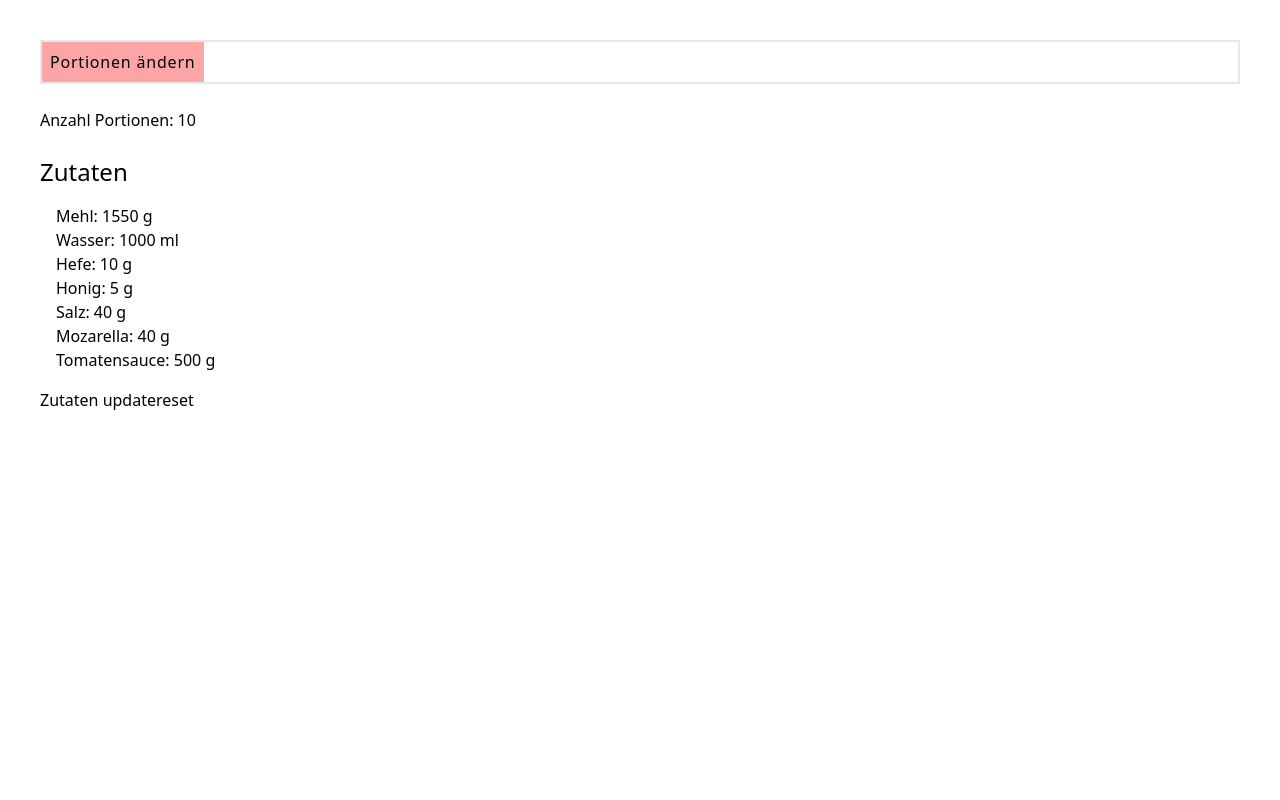
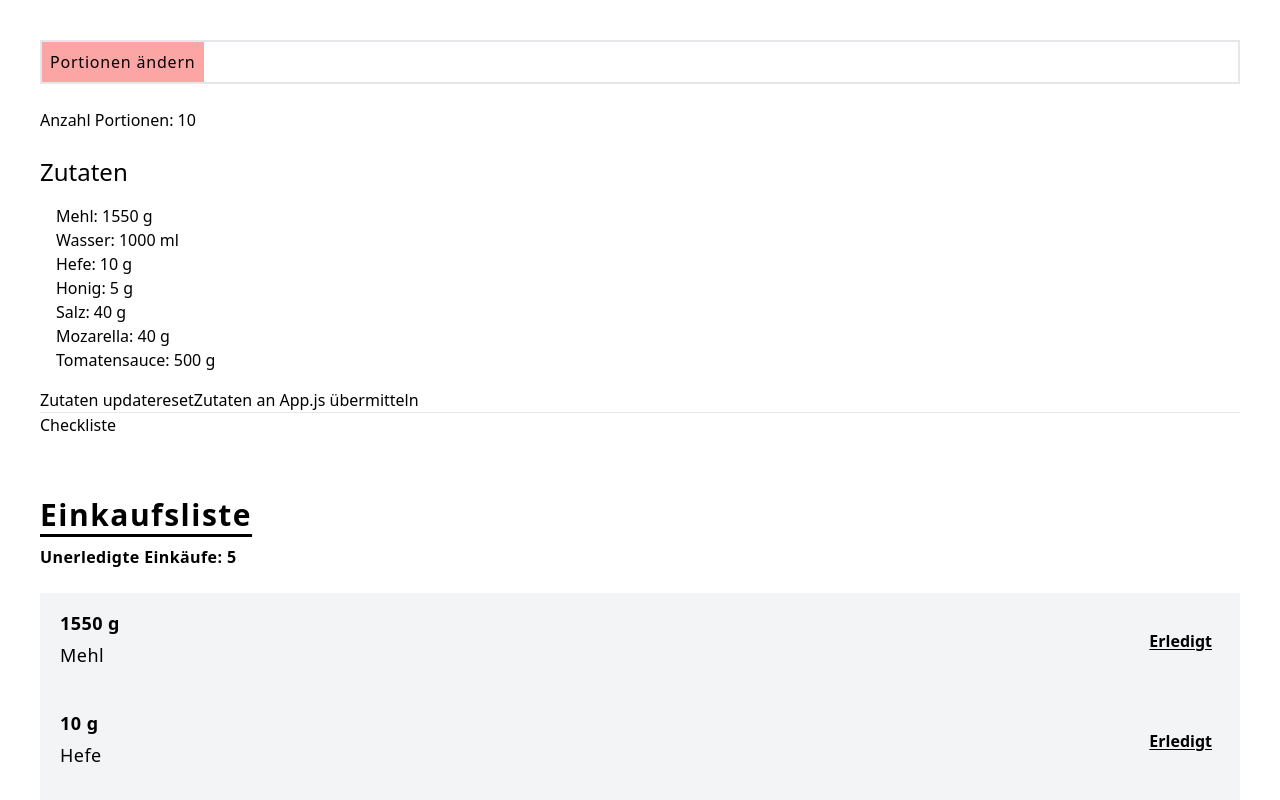
Before and after one commit to timvonfelten/PizzaApp, a React (Create React App) app: page / in a window 1280 px wide. Shown: the top 800 px of the page. Built offline with nearby package versions, Linux system fonts and the light colour scheme.

Commit message:
V 0.1.2
Einkaufsliste hinzugefügt

```diff
--- a/src/App.js
+++ b/src/App.js
@@ -2,17 +2,29 @@ import logo from './logo.svg';
 import Portionen from './components/Portionen';
 import { useState } from 'react';
 import Zutaten from './components/Zutaten';
+import Einkaufsliste from './components/Einkaufsliste';
 
 function App() {
 
   // Daten aus Child Komponent an Partner Komponent übergeben Portionen > App.js
-  const [data, setData] = useState(10);
+  const [port, setPort] = useState(10);
+  const [zutaten, setZutaten] = useState(1);
 
   // Portionen changer einblenden
   const [view, setView] = useState(true);
+  //Portionen von Child an App übergeben
   const childToParent = (childdata) => {
-    setData(childdata);
+    setPort(childdata);
   }
+  //
+  const zutatenToParent = (childdata) => {
+    setZutaten(childdata);
+  }
+
+  const print = () => {
+    console.log("zutaten:", zutaten)
+  }
+
 
 
 // Portionen changer einblenden
@@ -39,8 +51,12 @@ function App() {
       </div>
       </div>
       <br></br>
-      Anzahl Portionen: {data} <br></br>
-      <Zutaten portAnz={data}/>
+      Anzahl Portionen: {port} <br></br>
+      <Zutaten zutatenToParent={zutatenToParent} portAnz={port}/>
+      <hr></hr>
+      <h1>Checkliste</h1>
+      <Einkaufsliste category="Einkaufsliste" zutaten={zutaten}></Einkaufsliste>
+      <button onClick={print}>Print</button>
     </div>
   );
 }
--- /dev/null
+++ b/src/components/Einkaufsliste.js
@@ -0,0 +1,90 @@
+import React from 'react'
+import Todo from './Todo'
+import { useState, useEffect } from 'react';
+
+
+
+var doneCount = 0
+
+const TodoList = (props) => {
+
+    console.log("test:", props.zutaten.mehl)
+
+    const allchecks = [
+        {category: "Einkaufsliste", description: "Mehl", text: props.zutaten.mehl, done: false},
+        {category: "Einkaufsliste", description: "Hefe", text: props.zutaten.hefe, done: false},
+        {category: "Einkaufsliste", description: "Honig", text: props.zutaten.honig, done: false},
+        {category: "Einkaufsliste", description: "Mozarella", text: props.zutaten.mozarella, done: false},
+        {category: "Einkaufsliste", description: "Tomatensauce", text: props.zutaten.tomatensauce, done: false},
+    ];
+
+    useEffect(() => {
+        console.log("triggerd use Effect in Einkaufliste")
+        setTodos(allchecks)
+    },[props.zutaten]);
+
+
+    // Zählen wie lange alle Elementet sind
+    const CountCloseTodos = useState(0);
+    const [opencount, CountOpenTodos] = useState(0);
+
+    const progress = 100/allchecks.length*(doneCount+1);
+
+    // Checks Filter, damit nur jene verwendet werden, welche der aktuellen Kategorie angehören.
+    const todosfilterd = allchecks.filter(todo => todo.category === props.category)
+
+    //todos.filter(todo => todo.category === props.category).map((item, index) => {        return blblal
+    const [todos, setTodos] = useState(todosfilterd);
+
+    // Unerledigte Aufgaben zählen
+    const countOpen = () => {
+        const donetodos = todos.filter((item) => {
+            return !item.done
+        });
+        CountOpenTodos(donetodos.length);
+    };
+
+    //State abfragen und verändern, State sollte nie direkt verändert werden.
+    const changeTodo = (index) => {
+        const newTodos = [...todos]
+        if(newTodos[index].done) {
+            newTodos[index].done = false;
+            doneCount--;
+
+        } else {
+            newTodos[index].done = true;
+            doneCount++;
+        }
+        setTodos(newTodos);
+        updateProgress();
+    }
+
+    // Nur unerledigte Check ausführen wenn todos geändert wird mittels useEffect
+    useEffect(() => {
+        countOpen();
+    }, [todos]);
+
+    const updateProgress = ()=> {
+        console.log("update progress:", {doneCount}, "übergebener % value:", {progress})
+        console.log("")
+        const data = 100/allchecks.length*doneCount;
+        // Daten an Parent zurückgebgen für ProgressBar
+        //props.childToParent(data)
+    }
+
+  return (
+    <div className='bg-gray-100 mt-10'>
+        <div className=''>
+            <h1 className='text-3xl bg-white text-black-800 p-5 pb-1 pl-0 underline underline-offset-8 mt-5 font-semibold tracking-wider'>{props.category}</h1>
+            <h2 className='pb-6 pl-0 pt-2 text-s font-semibold tracking-wide bg-white'>Unerledigte Einkäufe: {opencount}</h2>
+        </div>
+        <div className='m-0 pb-0'>
+        {todos.map((item, index) => {
+            return <Todo proprequiered={props.category} category={item.category} description={item.description} text={item.text} website={item.website} done={item.done} key={index} index={index} onChangeTodo={changeTodo}></Todo>})}
+        </div>
+    </div>
+  )
+}
+
+
+export default TodoList
--- /dev/null
+++ b/src/components/Todo.js
@@ -0,0 +1,26 @@
+import React from 'react';
+
+const Todo = ({description, text, website, done, onChangeTodo, index}) => {
+
+  return (
+    <div className=''>
+        <div className={
+            done ? "flex justify-between item-center p-4 mb-0 bg-green-50 text-black border-l-4 border-green-900"
+            : "flex justify-between item-center p-4 mb-0 text-black border-l-4 border-gray-100"
+        }>
+            <div className='w-4/5'>
+
+
+            <p className='text-lg font-bold mb-1 tracking-wide'>{text} g</p>
+            <strong className='text-lg font-normal mb-1 tracking-wide'>{description}</strong>
+
+            <div className='mt-2'>
+            {website != null ? <a href={website} target="_blank" className="underline underline-offset-1 font-semibold">Mehr Informationen</a> : null}
+            </div> </div>
+            {done ? <button className="text-l font-semibold bg-green-50 p-3 text-black underline  underline-offset-2 h-16" onClick={() => {onChangeTodo(index)}}>X</button> : <button className="text-l font-semibold bg-gray-100 p-3 text-black underline underline-offset-2 h-16" onClick={() => {onChangeTodo(index)}}>Erledigt</button> }
+        </div>
+    </div>
+  )
+}
+
+export default Todo
--- a/src/components/Zutaten.js
+++ b/src/components/Zutaten.js
@@ -1,7 +1,7 @@
 import { useEffect, useState } from "react"
 
 const Zutaten = (props) => {
-
+    console.log(props.zutatenToParent)
     const initalState = {
         mehl: 1550,
         wasser: 1000,
@@ -38,7 +38,18 @@ const Zutaten = (props) => {
     useEffect(() => {
         console.log("triggerd use Effect")
         handlePortChange()
+        // evtl. nicht ganz gut muss später ausgeführt werden damit neue werte übergeben werden
+        returnZutaten()
     },[props.portAnz]);
+
+
+    const returnZutaten = () => {
+        const data = zutaten;
+        // Daten an Parent zurückgebgen für Einkaufliste
+        console.log(props.zutatenToParent)
+        props.zutatenToParent(data)
+    };
+
 
     return(
         <div>
@@ -54,11 +65,10 @@ const Zutaten = (props) => {
             </ul>
             <button onClick={handlePortChange}>Zutaten update</button>
             <button onClick={resetState}>reset</button>
+            <button onClick={returnZutaten}>Zutaten an App.js übermitteln</button>
+
         </div>
     )
-
-
-
 }
 
 export default Zutaten
```
